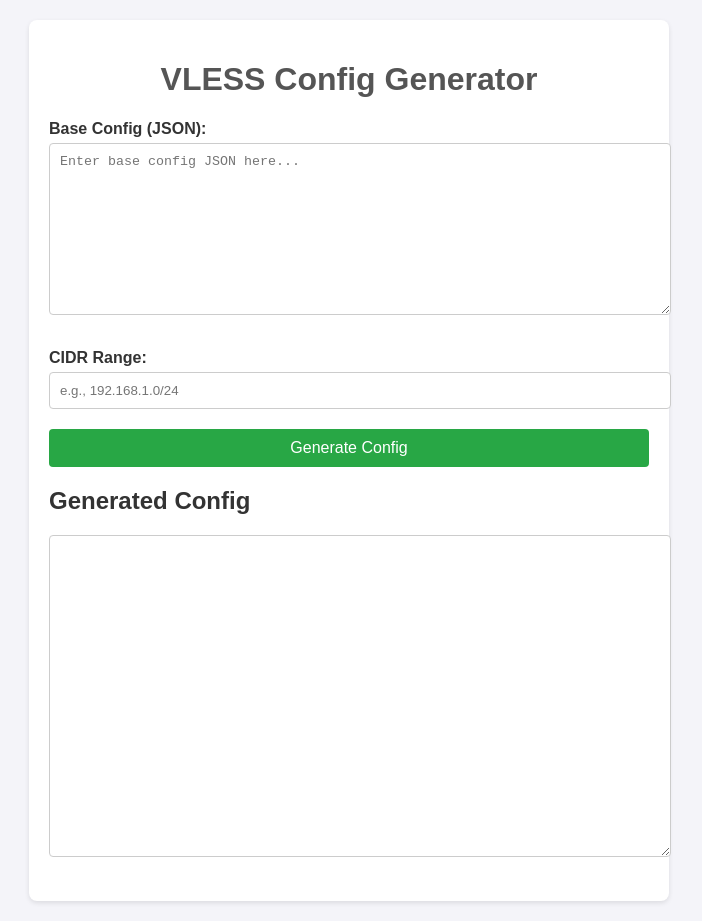
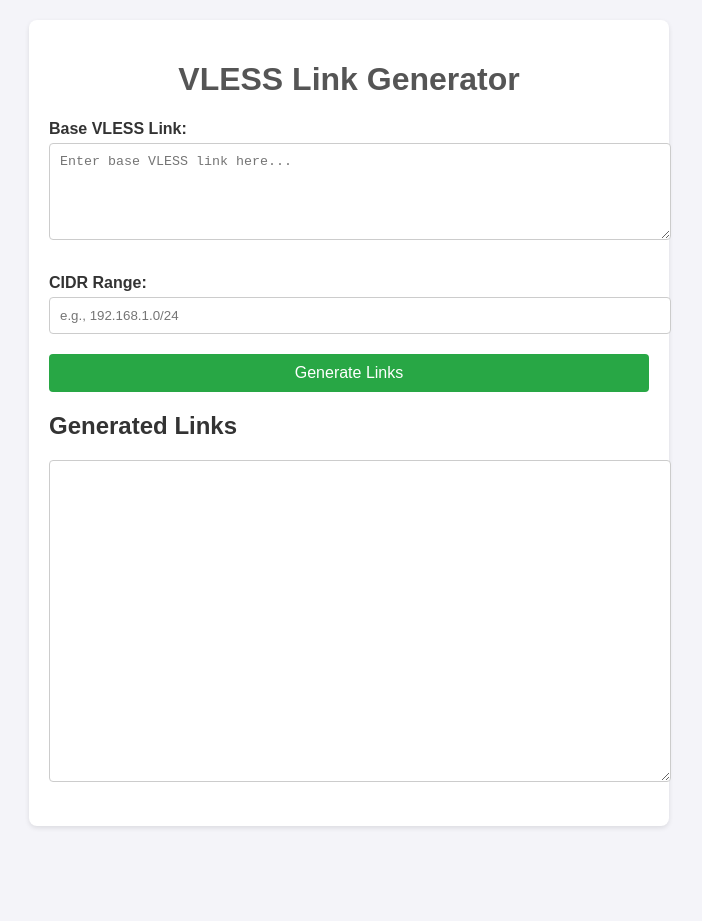
Before and after one commit to mohammad20101368/Copy-config-with-ip-renge, a plain HTML site: page index.html in a window 1280 px wide. Shown: the whole page, without its empty margins (291-993 px from the left). After the commit the page ends 846 px from the top, so only its background shows below. Drawn offline with Linux system fonts and the light colour scheme.

Commit message:
Update index.html

```diff
--- a/index.html
+++ b/index.html
@@ -3,23 +3,23 @@
 <head>
     <meta charset="UTF-8">
     <meta name="viewport" content="width=device-width, initial-scale=1.0">
-    <title>VLESS Config Generator</title>
+    <title>VLESS Link Generator</title>
     <link rel="stylesheet" href="style.css">
 </head>
 <body>
     <div class="container">
-        <h1>VLESS Config Generator</h1>
+        <h1>VLESS Link Generator</h1>
         <form id="configForm">
-            <label for="baseConfig">Base Config (JSON):</label>
-            <textarea id="baseConfig" placeholder='Enter base config JSON here...' rows="10" required></textarea>
+            <label for="baseLink">Base VLESS Link:</label>
+            <textarea id="baseLink" placeholder='Enter base VLESS link here...' rows="5" required></textarea>
 
             <label for="cidrRange">CIDR Range:</label>
             <input type="text" id="cidrRange" placeholder="e.g., 192.168.1.0/24" required>
 
-            <button type="submit">Generate Config</button>
+            <button type="submit">Generate Links</button>
         </form>
 
-        <h2>Generated Config</h2>
+        <h2>Generated Links</h2>
         <textarea id="output" rows="20" readonly></textarea>
     </div>
     <script src="script.js"></script>
```
